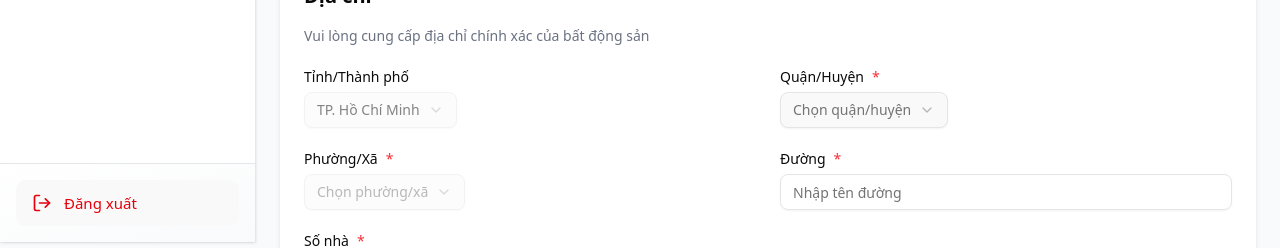
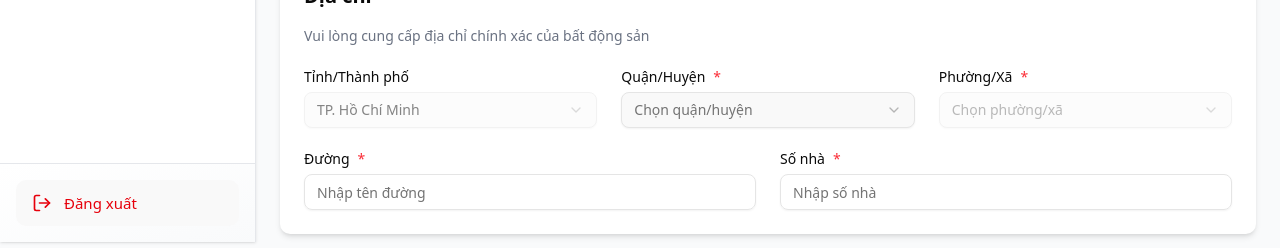
Before and after one commit to hdpiscoding/KLTN-FE, a React (Vite) app in the folder fe/: page /dang-tin in a window 1280 px wide. Shown: the part 558-806 px from the top of the page. Built offline with nearby package versions, Linux system fonts and the light colour scheme; the HTML template or start-up script is replaced by a standard one.

Commit message:
style(pages): refine layout

```diff
--- a/fe/src/pages/CreatePost.tsx
+++ b/fe/src/pages/CreatePost.tsx
@@ -276,7 +276,7 @@ export const CreatePost: React.FC = () => {
                             Vui lòng cung cấp địa chỉ chính xác của bất động sản
                         </p>
 
-                        <div className="grid grid-cols-1 md:grid-cols-2 gap-6">
+                        <div className="grid grid-cols-1 md:grid-cols-3 gap-6">
                             {/* Province/City - Disabled */}
                             <FormField
                                 control={form.control}
@@ -286,7 +286,7 @@ export const CreatePost: React.FC = () => {
                                         <FormLabel>Tỉnh/Thành phố</FormLabel>
                                         <Select value={field.value} disabled>
                                             <FormControl>
-                                                <SelectTrigger className="cursor-not-allowed opacity-75">
+                                                <SelectTrigger className="cursor-not-allowed opacity-75 w-full">
                                                     <SelectValue placeholder="Chọn tỉnh/thành phố" />
                                                 </SelectTrigger>
                                             </FormControl>
@@ -314,7 +314,7 @@ export const CreatePost: React.FC = () => {
                                             onValueChange={handleDistrictChange}
                                         >
                                             <FormControl>
-                                                <SelectTrigger className="cursor-pointer focus:ring-[#008DDA] focus:ring-2 focus:ring-offset-0">
+                                                <SelectTrigger className="cursor-pointer focus:ring-[#008DDA] focus:ring-2 focus:ring-offset-0 w-full">
                                                     <SelectValue placeholder="Chọn quận/huyện" />
                                                 </SelectTrigger>
                                             </FormControl>
@@ -347,7 +347,7 @@ export const CreatePost: React.FC = () => {
                                             disabled={!selectedDistrict}
                                         >
                                             <FormControl>
-                                                <SelectTrigger className={cn("cursor-pointer focus:ring-[#008DDA] focus:ring-2 focus:ring-offset-0",
+                                                <SelectTrigger className={cn("cursor-pointer focus:ring-[#008DDA] focus:ring-2 focus:ring-offset-0 w-full",
                                                     !selectedDistrict && "cursor-not-allowed opacity-50"
                                                 )}>
                                                     <SelectValue placeholder="Chọn phường/xã" />
@@ -365,7 +365,9 @@ export const CreatePost: React.FC = () => {
                                     </FormItem>
                                 )}
                             />
+                        </div>
 
+                        <div className="grid grid-cols-1 md:grid-cols-2 gap-6 mt-6">
                             {/* Street */}
                             <FormField
                                 control={form.control}
```
